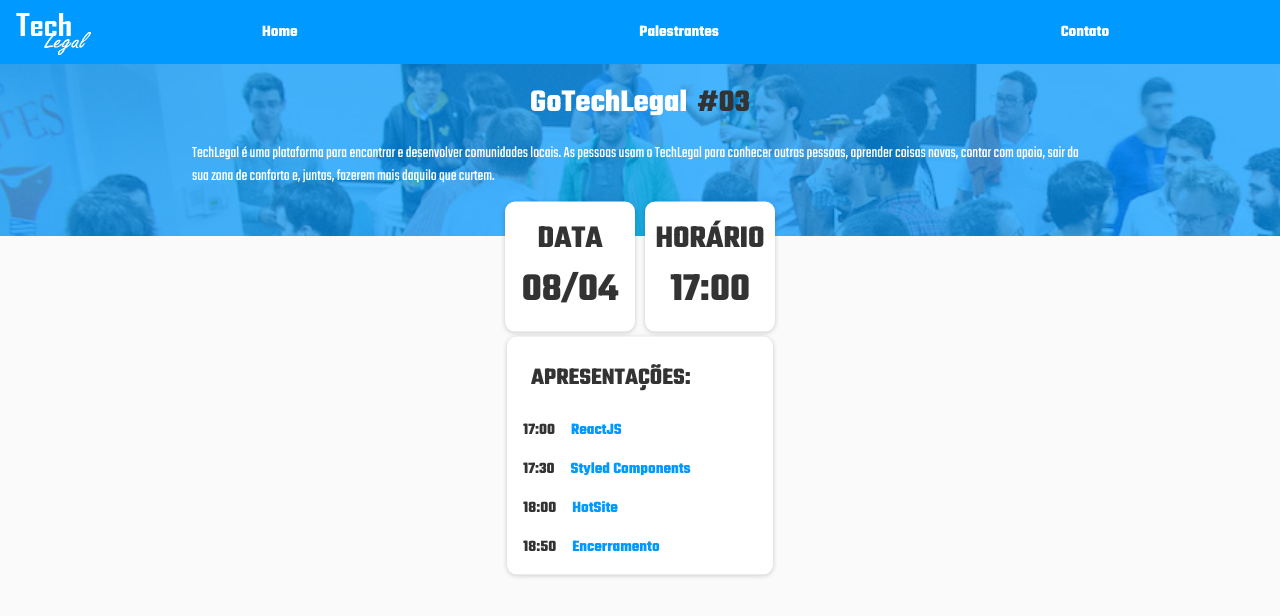
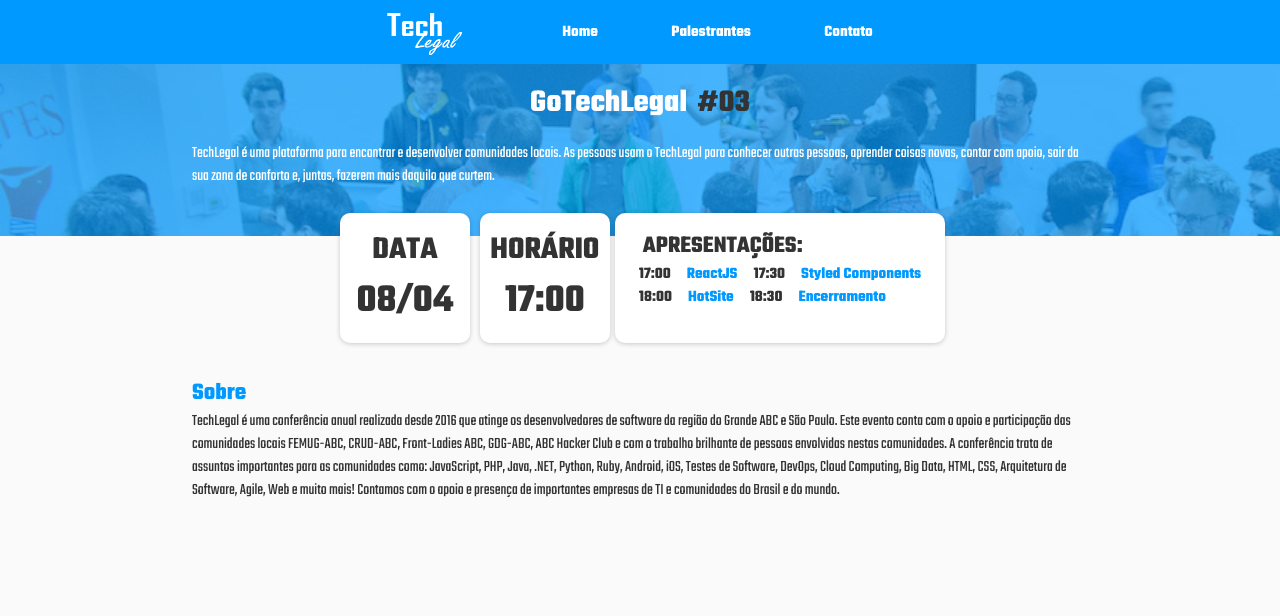
Before and after one commit to raulpesilva/techlegal, a React (Create React App) app: page / in a window 1280 px wide. Shown: the top 616 px of the page. Built offline with nearby package versions, Linux system fonts and the light colour scheme.

Commit message:
add responsive nav, card display

```diff
--- a/src/components/banner/styles.js
+++ b/src/components/banner/styles.js
@@ -45,4 +45,8 @@ export const BoxPalestra = styled.div`
   align-items: center;
   display: flex;
   flex-direction: column;
+  @media (min-width: 700px) {
+    flex-direction: row;
+    transform: translateY(-20%);
+  }
 `;
--- a/src/components/card/index.js
+++ b/src/components/card/index.js
@@ -12,7 +12,8 @@ import {
   ModalButton,
   Conteudo,
   Wrap,
-  Modal
+  Modal,
+  ContentPalestrante
 } from "./styles";
 
 export default class Card extends Component {
@@ -62,8 +63,9 @@ export default class Card extends Component {
     );
 
     return (
+      <ContentPalestrante>
+        {show ? modal() : ""}
         <BoxCard>
-        {show ? modal() : ""}
           <Container>
             <Foto src={foto} alt={`Foto de ${nome}`} />
             <Nome>{nome}</Nome>
@@ -76,6 +78,7 @@ export default class Card extends Component {
             </ModalButton>
           </Container>
         </BoxCard>
+      </ContentPalestrante>
     );
   }
 }
--- a/src/components/card/styles.js
+++ b/src/components/card/styles.js
@@ -3,17 +3,32 @@ import styled from "styled-components";
 export const BoxCard = styled.div`
   display: flex;
   justify-content: center;
+
   margin-top: 60px;
   margin-bottom: 80px;
+  min-width: 33.33%;
+  width: 100%;
+  position: relative;
 `;
 export const BoxCardModal = styled.div`
   display: flex;
   align-items: center;
+  justify-content: center;
+
   margin-top: 60px;
   margin-bottom: 80px;
-  z-index: 2;
+  z-index: 50;
   position: absolute;
   width: 100%;
+
+  @media (min-width: 875px) {
+    min-width: 100%;
+  }
+`;
+
+export const ContentPalestrante = styled.div`
+  display: flex;
+  justify-content: center;
 `;
 
 export const Container = styled.div`
@@ -26,6 +41,7 @@ export const Container = styled.div`
   width: 80%;
   padding-top: 50px;
   position: relative;
+  padding-bottom: 40px;
 `;
 
 export const Foto = styled.img`
@@ -51,6 +67,7 @@ export const Palestra = styled.h2`
 export const Conteudo = styled.p`
   font-size: 1.3em;
   padding-right: 1em;
+  margin-bottom: 40px;
 `;
 
 export const Modal = styled.div`
@@ -63,11 +80,12 @@ export const Modal = styled.div`
   left: 0;
 
   z-index: 1;
-  display: flex;
+  /* display: flex; */
 `;
 
-export const Curriculum = styled.p`
-  font-size: 1.3em;
+export const Curriculo = styled.div`
+  /* font-size: 1.3em; */
+  margin-bottom: 40px;
 `;
 export const ModalButton = styled.button`
   border-radius: 50px;
@@ -77,9 +95,12 @@ export const ModalButton = styled.button`
   background-color: #fff;
   min-width: 2em;
   min-height: 2em;
+  bottom: 0;
+  position: absolute;
   transform: translateY(30%);
   transition-duration: 0.2s;
   font-weight: bold;
+
   &:hover {
     cursor: pointer;
     color: #fff;
--- a/src/components/navbar/styles.js
+++ b/src/components/navbar/styles.js
@@ -15,7 +15,7 @@ export const Navigation = styled.nav`
   ul {
     display: flex;
     list-style: none;
-    flex: 1;
+    width: 100%;
     justify-content: space-around;
     a {
       font-weight: bold;
@@ -23,4 +23,13 @@ export const Navigation = styled.nav`
       color: #fff;
     }
   }
+  @media (min-width: 700px) {
+    justify-content: center;
+    ul {
+      width: 30%;
+    }
+    img {
+      margin-right: 4em;
+    }
+  }
 `;
--- a/src/components/palestras/index.js
+++ b/src/components/palestras/index.js
@@ -1,12 +1,13 @@
 import React, { Component } from "react";
 
-import { ContainerPalestras, WrapPalestra } from "./styles";
+import { ContainerPalestras, WrapPalestra, Group } from "./styles";
 
 export default class Palestras extends Component {
   render() {
     return (
       <ContainerPalestras>
         <h1>Apresentações:</h1>
+        <Group>
           <WrapPalestra>
             <strong> 17:00 </strong>
             <h2> ReactJS </h2>
@@ -15,14 +16,17 @@ export default class Palestras extends Component {
             <strong> 17:30 </strong>
             <h2> Styled Components </h2>
           </WrapPalestra>
+        </Group>
+        <Group>
           <WrapPalestra>
             <strong> 18:00 </strong>
             <h2> HotSite </h2>
           </WrapPalestra>
           <WrapPalestra>
-          <strong> 18:50 </strong>
+            <strong> 18:30 </strong>
             <h2> Encerramento </h2>
           </WrapPalestra>
+        </Group>
       </ContainerPalestras>
     );
   }
--- a/src/components/palestras/styles.js
+++ b/src/components/palestras/styles.js
@@ -2,19 +2,23 @@ import styled from "styled-components";
 
 export const ContainerPalestras = styled.section`
   width: 95%;
-
+  padding: 1em;
+  min-height: 130px;
   background-color: #fff;
-  margin-bottom: 1em;
+  /* margin-bottom: 1em; */
   border-radius: 10px;
   box-shadow: 0 1px 5px rgba(0, 0, 0, 0.2);
   h1 {
-    margin: 1em;
+    /* margin-top: 1em; */
+    margin-left: 0.5em;
     text-transform: uppercase;
   }
 `;
 
 export const WrapPalestra = styled.div`
-  margin: 1em;
+  /* margin-top: 1em; */
+  margin-left: 0.5em;
+  margin-right: 0.5em;
   display: flex;
   font-size: 1em;
   h2 {
@@ -25,3 +29,12 @@ export const WrapPalestra = styled.div`
   strong {
   }
 `;
+
+export const Group = styled.div`
+  display: flex;
+  flex-direction: column;
+
+  @media (min-width: 700px) {
+    flex-direction: row;
+  }
+`;
--- /dev/null
+++ b/src/components/sobre/index.js
@@ -0,0 +1,23 @@
+import React from "react";
+
+import { Container, Titulo, Conteudo } from "./styles";
+
+const Sobre = () => (
+  <Container>
+    <Titulo>Sobre</Titulo>
+    <Conteudo>
+      TechLegal é uma conferência anual realizada desde 2016 que atinge os
+      desenvolvedores de software da região do Grande ABC e São Paulo. Este
+      evento conta com o apoio e participação das comunidades locais FEMUG-ABC,
+      CRUD-ABC, Front-Ladies ABC, GDG-ABC, ABC Hacker Club e com o trabalho
+      brilhante de pessoas envolvidas nestas comunidades. A conferência trata de
+      assuntos importantes para as comunidades como: JavaScript, PHP, Java,
+      .NET, Python, Ruby, Android, iOS, Testes de Software, DevOps, Cloud
+      Computing, Big Data, HTML, CSS, Arquitetura de Software, Agile, Web e
+      muito mais! Contamos com o apoio e presença de importantes empresas de TI
+      e comunidades do Brasil e do mundo.
+    </Conteudo>
+  </Container>
+);
+
+export default Sobre;
--- /dev/null
+++ b/src/components/sobre/styles.js
@@ -0,0 +1,18 @@
+import styled from "styled-components";
+
+export const Container = styled.section`
+  width: 100%;
+  display: flex;
+  flex-direction: column;
+  align-items: center;
+  margin-bottom: 1em;
+`;
+
+export const Titulo = styled.h1`
+  color: #0099ff;
+  width: 70%;
+`;
+
+export const Conteudo = styled.section`
+  width: 70%;
+`;
--- a/src/pages/home/index.js
+++ b/src/pages/home/index.js
@@ -1,8 +1,14 @@
 import React, { Component } from "react";
 import Banner from "./../../components/banner";
+import Sobre from "./../../components/sobre";
 
 export default class Home extends Component {
   render() {
-    return <Banner />;
+    return (
+      <div>
+        <Banner />
+        <Sobre />
+      </div>
+    );
   }
 }
--- a/src/pages/palestrantes/index.js
+++ b/src/pages/palestrantes/index.js
@@ -1,5 +1,7 @@
 import React, { Component } from "react";
 import Card from "./../../components/card";
+
+import { BoxPalestrantes } from "./styles";
 
 const graduacoesH = [
   {
@@ -61,7 +63,7 @@ const descLongM = `Professora titular da UNICAMP desde outubro 2011 na área de
 export default class Palestrantes extends Component {
   render() {
     return (
-      <div>
+      <BoxPalestrantes>
         <Card
           foto="https://a9p9n2x2.stackpathcdn.com/wp-content/blogs.dir/1/files/2019/01/iStock-922757424-1080x675.jpg"
           nome="Cecília Mary Fischer Rubira"
@@ -81,12 +83,12 @@ export default class Palestrantes extends Component {
         <Card
           foto="https://s3.ap-southeast-1.amazonaws.com/images.deccanchronicle.com/dc-Cover-j1kt8vldbi81uepo253j2hgs41-20180212150910.Medi.jpeg"
           nome="Maria Eduarda"
-          palestra="ReactJS"
+          palestra="Hotsite"
           descLong={descLongM}
           desc="Professora titular da UNICAMP desde outubro 2011 na área de Engenharia de Software, com Ph.D. in Computing Science pela Universidade de Newcastle Upon Tyne, Grã-Bretanha(1994)."
           formacoes={graduacoesM}
         />
-      </div>
+      </BoxPalestrantes>
     );
   }
 }
--- /dev/null
+++ b/src/pages/palestrantes/styles.js
@@ -0,0 +1,9 @@
+import styled from "styled-components";
+
+export const BoxPalestrantes = styled.div`
+  display: flex;
+  flex-direction: column;
+  @media (min-width: 875px) {
+    flex-direction: row;
+  }
+`;
```
Lines whose indentation alone changed are shown as unchanged.
